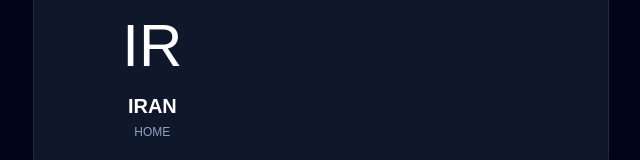
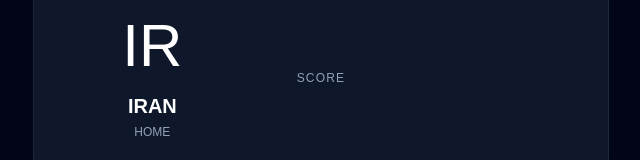
Before and after one commit to zibanoori/MatchTimer, a React (Vite) app: page / in a window 1280 px wide. Shown: the part 394-554 px from the top of the page, without its empty margins (319-959 px from the left). Built offline with nearby package versions, Linux system fonts and the light colour scheme.

Commit message:
Style: add score section label

```diff
--- a/src/App.jsx
+++ b/src/App.jsx
@@ -18,6 +18,12 @@
             <h2 className="mt-4 text-lg font-semibold sm:text-xl">IRAN</h2>
             <p className="mt-1 text-xs text-slate-400 ">HOME</p>
           </div>
+
+          <div className="text-center">
+            <p className="text-xs uppercase tracking-widest text-slate-400">
+              Score
+            </p>
+          </div>
         </div>
       </section>
     </main>
```
